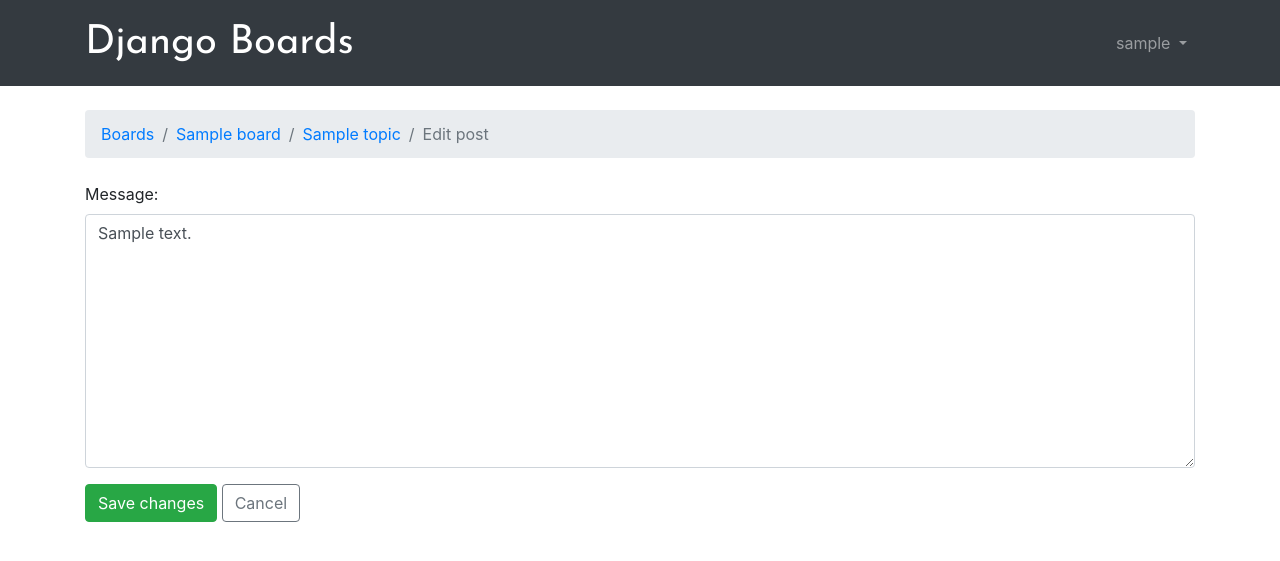
After one commit to brandonyuong/qcproj_boards, a Django app: page /boards/1/topics/1/posts/1/edit/ in a window 1280 px wide. The commit adds this page. Shown: the top 561 px of the page. Run offline with Django 3.2, Linux system fonts and the light colour scheme; a user stored in the database is signed in; tables that the repository leaves empty hold one stand-in row (values such as "Sample post"); some libraries are stand-ins or nearby versions.

Commit message:
Implemented post update/edit.

```diff
--- a/qcsproj/boards/views.py
+++ b/qcsproj/boards/views.py
@@ -5,6 +5,9 @@ from .forms import NewTopicForm, PostForm
 from django.contrib.auth.decorators import login_required
 from django.db.models import Count
 from django.shortcuts import get_object_or_404, render
+from django.views.generic import UpdateView
+from django.utils import timezone
+from django.utils.decorators import method_decorator
 
 
 def home(request):
@@ -58,3 +61,23 @@ def reply_topic(request, pk, topic_pk):
     else:
         form = PostForm()
     return render(request, 'reply_topic.html', {'topic': topic, 'form': form})
+
+
+@method_decorator(login_required, name='dispatch')
+class PostUpdateView(UpdateView):
+    model = Post
+    fields = ('message', )
+    template_name = 'edit_post.html'
+    pk_url_kwarg = 'post_pk'
+    context_object_name = 'post'
+
+    def get_queryset(self):
+        queryset = super().get_queryset()
+        return queryset.filter(created_by=self.request.user)
+
+    def form_valid(self, form):
+        post = form.save(commit=False)
+        post.updated_by = self.request.user
+        post.updated_at = timezone.now()
+        post.save()
+        return redirect('topic_posts', pk=post.topic.board.pk, topic_pk=post.topic.pk)
--- a/qcsproj/qcsproj/urls.py
+++ b/qcsproj/qcsproj/urls.py
@@ -62,4 +62,7 @@ urlpatterns = [
     re_path(r'^boards/(?P<pk>\d+)/new/$', views.new_topic, name='new_topic'),
     re_path(r'^boards/(?P<pk>\d+)/topics/(?P<topic_pk>\d+)/reply/$',
             views.reply_topic, name='reply_topic'),
+    re_path(r'^boards/(?P<pk>\d+)/topics/(?P<topic_pk>\d+)/posts/(?P<post_pk>\d+)/edit/$',
+            views.PostUpdateView.as_view(), name='edit_post'),
+
 ]
--- /dev/null
+++ b/qcsproj/templates/edit_post.html
@@ -0,0 +1,19 @@
+{% extends 'base.html' %}
+
+{% block title %}Edit post{% endblock %}
+
+{% block breadcrumb %}
+  <li class="breadcrumb-item"><a href="{% url 'home' %}">Boards</a></li>
+  <li class="breadcrumb-item"><a href="{% url 'board_topics' post.topic.board.pk %}">{{ post.topic.board.name }}</a></li>
+  <li class="breadcrumb-item"><a href="{% url 'topic_posts' post.topic.board.pk post.topic.pk %}">{{ post.topic.subject }}</a></li>
+  <li class="breadcrumb-item active">Edit post</li>
+{% endblock %}
+
+{% block content %}
+  <form method="post" class="mb-4" novalidate>
+    {% csrf_token %}
+    {% include 'includes/form.html' %}
+    <button type="submit" class="btn btn-success">Save changes</button>
+    <a href="{% url 'topic_posts' post.topic.board.pk post.topic.pk %}" class="btn btn-outline-secondary" role="button">Cancel</a>
+  </form>
+{% endblock %}
--- a/qcsproj/templates/topic_posts.html
+++ b/qcsproj/templates/topic_posts.html
@@ -39,7 +39,9 @@
             {{ post.message }}
             {% if post.created_by == user %}
               <div class="mt-3">
-                <a href="#" class="btn btn-primary btn-sm" role="button">Edit</a>
+                <a href="{% url 'edit_post' post.topic.board.pk post.topic.pk post.pk %}"
+                   class="btn btn-primary btn-sm"
+                   role="button">Edit</a>
               </div>
             {% endif %}
           </div>
```
Also changed, not shown: qcsproj/boards/tests/test_view_edit_post.py (added, +65 -0 lines), qcsproj/boards/tests/test_view_reply_topic.py (+8 -0 lines).
